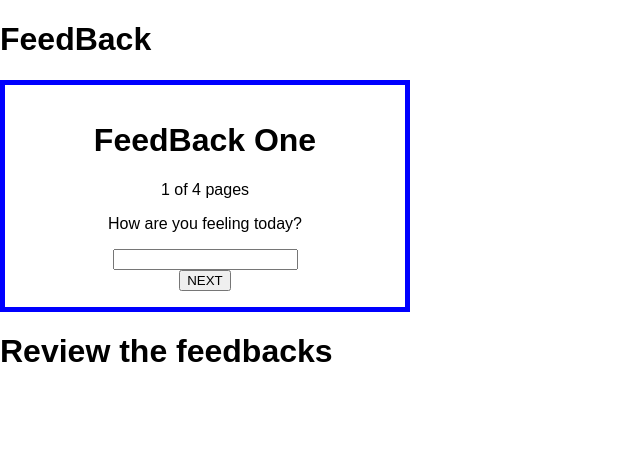
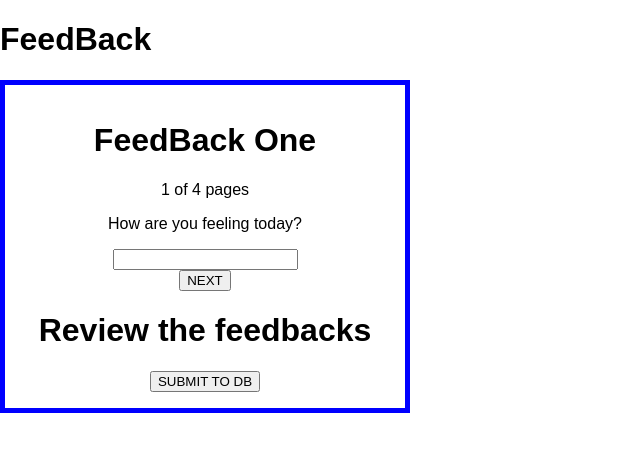
Before and after one commit to amitao/prime-feedback, a React (Create React App) app: page /#/ in a window 1280 px wide. Shown: the top 452 px of the page, without its empty margins (0-640 px from the left). Built offline with nearby package versions, Linux system fonts and the light colour scheme.

Commit message:
add key/values to review component

```diff
--- a/src/components/App/App.jsx
+++ b/src/components/App/App.jsx
@@ -4,8 +4,7 @@ import FeedBackOne from '../FeedBackOne/FeedBackOne';
 import FeedBackTwo from '../FeedBackTwo/FeedBackTwo';
 import FeedBackThree from '../FeedBackThree/FeedBackThree';
 import FeedBackFour from '../FeedBackFour/FeedBackFour';
-import SubmitFeedBack from '../SubmitFeedBack/SubmitFeedBack';
-import Review from '../Review/Review';
+import FeedBackResults from '../FeedBackResults/FeedBackResults';
 import axios from 'axios';
 import './App.css';
 import { connect } from 'react-redux';
@@ -14,8 +13,6 @@ import { HashRouter as Router, Route } from 'react-router-dom';
 
 
 class App extends Component {
-
-
 
   render() {
     return (
@@ -27,9 +24,9 @@ class App extends Component {
             <Route path='/feedbacktwo' component={FeedBackTwo} />
             <Route path='/feedbackthree' component={FeedBackThree} />
             <Route path='/feedbackfour' component={FeedBackFour} />
-            <Route path='/submit' component={SubmitFeedBack} />
+            <Route path='/result' component={FeedBackResults} />
           </div>
-          <Review />
+
         </div>
       </Router>
     );
--- a/src/components/FeedBackFour/FeedBackFour.jsx
+++ b/src/components/FeedBackFour/FeedBackFour.jsx
@@ -1,6 +1,7 @@
 import React, { Component } from 'react';
 import { connect } from 'react-redux';
 import { withRouter } from 'react-router-dom';
+import Review from '../Review/Review';
 
 
 class FeedBackFour extends Component {
@@ -11,7 +12,8 @@ class FeedBackFour extends Component {
 
   handleClick = () => {
     console.log('Four has been clicked');
-    this.props.history.push("/submit");
+    // submit to DB
+    // this.props.history.push("/result");
     this.props.dispatch({ type: 'ADD_FEEDBACK', payload: this.state.comment})
   }
 
@@ -30,8 +32,9 @@ class FeedBackFour extends Component {
             <p>Comments</p>
             <input onChange={this.handleChange} />
           </div>
-          <button onClick={this.handleClick}>NEXT</button>
+          <button onClick={this.handleClick}>Enter</button>
         </div>
+        <Review />
       </div>
     )
   }
--- a/src/components/FeedBackOne/FeedBackOne.jsx
+++ b/src/components/FeedBackOne/FeedBackOne.jsx
@@ -1,6 +1,7 @@
 import React, { Component } from 'react';
 import { connect } from 'react-redux';
 import {withRouter} from 'react-router-dom';
+import Review from '../Review/Review';
 
 
 class FeedBackOne extends Component {
@@ -13,7 +14,7 @@ class FeedBackOne extends Component {
   handleClick = () => {
     console.log('Feedback one has been clicked');
     this.props.history.push("/feedbacktwo");
-    this.props.dispatch({ type: 'ADD_FEEDBACK', payload: this.state.newFeedBack});
+    this.props.dispatch({ type: 'ADD_FEEDBACK', payload: {key:'FormOne',value: this.state.newFeedBack}});
     // newFeedBack
   }
 
@@ -36,6 +37,7 @@ class FeedBackOne extends Component {
           </div>
           <button onClick={this.handleClick}>NEXT</button>
         </div> {/* .box */}
+        <Review />
       </div>
     )
   }
--- /dev/null
+++ b/src/components/FeedBackResults/FeedBackResults.jsx
@@ -0,0 +1,15 @@
+import React, { Component } from 'react';
+// import { connect } from 'react-redux';
+
+
+class FeedBackResults extends Component {
+  render () {
+    return (
+      <div>
+        <h1>Thank you!</h1>
+      </div>
+    )
+  }
+}
+
+export default FeedBackResults;
--- a/src/components/FeedBackThree/FeedBackThree.jsx
+++ b/src/components/FeedBackThree/FeedBackThree.jsx
@@ -1,6 +1,7 @@
 import React, { Component } from 'react';
 import { connect } from 'react-redux';
 import {withRouter} from 'react-router-dom';
+import Review from '../Review/Review';
 
 
 class FeedBackThree extends Component {
@@ -35,6 +36,7 @@ class FeedBackThree extends Component {
           </div>
           <button onClick={this.handleClick}>NEXT</button>
         </div> {/* .box */}
+        <Review />
       </div>
     )
   }
--- a/src/components/FeedBackTwo/FeedBackTwo.jsx
+++ b/src/components/FeedBackTwo/FeedBackTwo.jsx
@@ -1,6 +1,7 @@
 import React, { Component } from 'react';
 import { connect } from 'react-redux';
 import {withRouter} from 'react-router-dom';
+import Review from '../Review/Review';
 
 
 class FeedBackTwo extends Component {
@@ -12,7 +13,7 @@ class FeedBackTwo extends Component {
   handleClick = () => {
     console.log('Two has been clicked');
     this.props.history.push("/feedbackthree");
-    this.props.dispatch({ type: 'ADD_FEEDBACK', payload: this.state.newFeedBack });
+    this.props.dispatch({ type: 'ADD_FEEDBACK', payload: {key: 'Understanding', value: this.state.newFeedBack} });
   }
 
   handleChange = (event) => {
@@ -34,6 +35,7 @@ class FeedBackTwo extends Component {
           </div>
           <button onClick={this.handleClick}>NEXT</button>
         </div> {/* .box */}
+        <Review />
       </div>
     )
   }
--- a/src/components/Review/Review.jsx
+++ b/src/components/Review/Review.jsx
@@ -1,19 +1,51 @@
 import React, { Component } from 'react';
 import { connect } from 'react-redux';
+import {withRouter} from 'react-router-dom';
 
-
+// Component to displays all the components
 class Review extends Component {
 
+  // state ={
+  //   complete: false
+  // }
+
+  handleClick = () => {
+    // this.setState({
+    //   complete: true
+    // })
+    console.log('Review has been clicked');
+    this.props.history.push('/result')
+  }
   render () {
 
-    let displayFeedback = this.props.reduxState.enterFeedBackReducer.map( feedback => {
-      return <p key={feedback}>{feedback}</p>
-    })
+    const objects = [];
+    const reducerState = this.props.reduxState.enterFeedBackReducer; // {k:v}
+
+    for(const key in reducerState){
+      objects.push(
+        <p key={key}>{key}: {reducerState[key]}</p>
+        );
+    }
+
+    // let displayFeedback = this.props.reduxState.enterFeedBackReducer.map( feedback => {
+    //   return <p key={feedback}> {} {feedback}</p>
+    // })
+
+    // let btn;
+
+    // if (this.state.complete){
+    //   btn = <button onClick={this.handleClick}>Submit</button>
+    // } else {
+    //   btn = <button onClick={this.handleClick}>inComplete</button>
+    // }
 
     return (
       <div>
         <h1>Review the feedbacks</h1>
-        { displayFeedback }
+          <div>
+          { objects }
+          </div>
+          <button onClick={this.handleClick}>SUBMIT TO DB</button>
       </div>
     )
   }
@@ -25,4 +57,4 @@ const mapStateToProps = (reduxState) => {
   }
 }
 
-export default connect(mapStateToProps)(Review);
+export default withRouter(connect(mapStateToProps)(Review));
--- a/src/components/SubmitFeedBack/SubmitFeedBack.jsx
+++ /dev/null
@@ -1,21 +0,0 @@
-import React, { Component } from 'react';
-
-
-class SubmitFeedBack extends Component {
-
-  handleClick = () => {
-    console.log('Submit has been clicked');
-  }
-
-
-  render () {
-    return (
-      <div>
-        <h1>Submit FeedBack</h1>
-        <button onClick={this.handleClick}>Submit</button>
-      </div>
-    )
-  }
-}
-
-export default SubmitFeedBack;
--- a/src/index.js
+++ b/src/index.js
@@ -9,9 +9,10 @@ import { createStore, combineReducers, applyMiddleware } from 'redux';
 import logger from 'redux-logger';
 
 // reducers to add feedbacks
-const enterFeedBackReducer = (state = [], action) => {
+const enterFeedBackReducer = (state = {}, action) => {
   if (action.type === 'ADD_FEEDBACK'){
-    return [...state, action.payload]
+    return {...state, [action.payload.key]: action.payload.value}
+    // [ in object is setting key] - setting value equal to the value we sending
   }
   return state
 }
```
